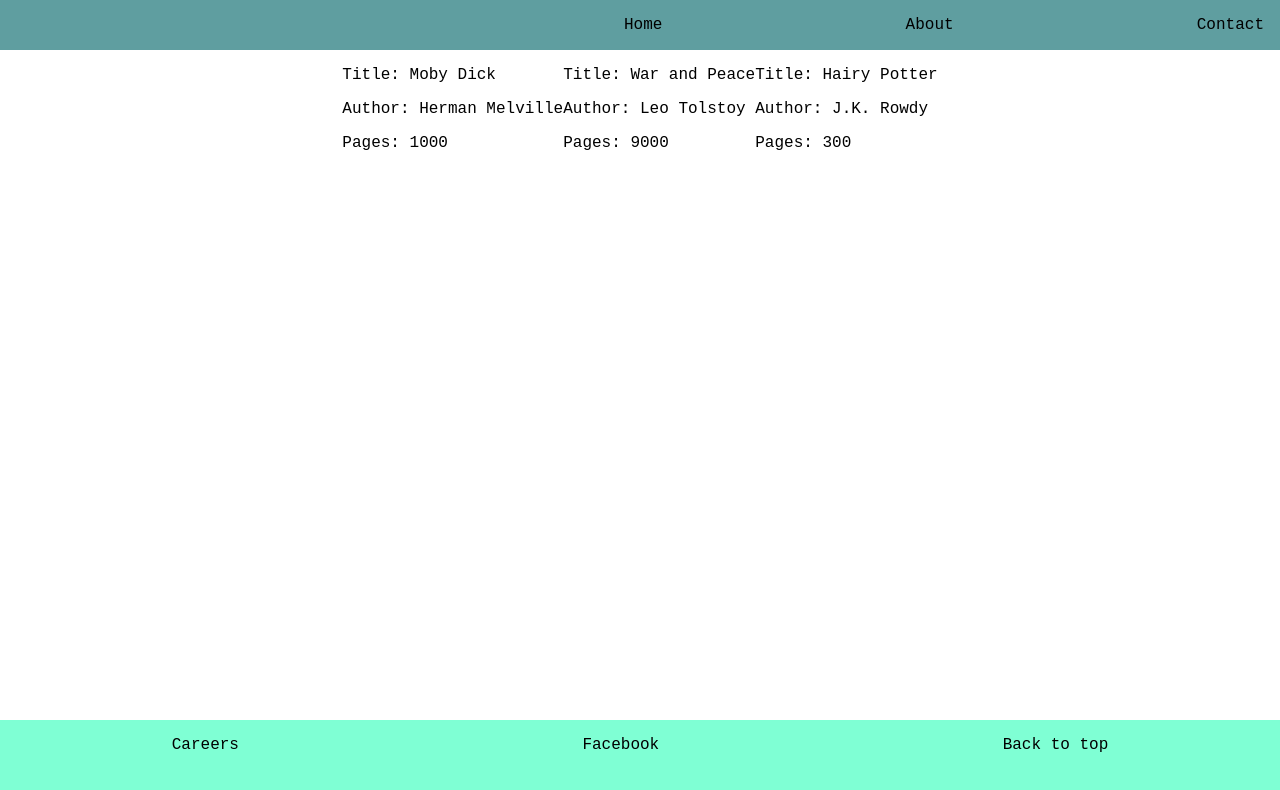
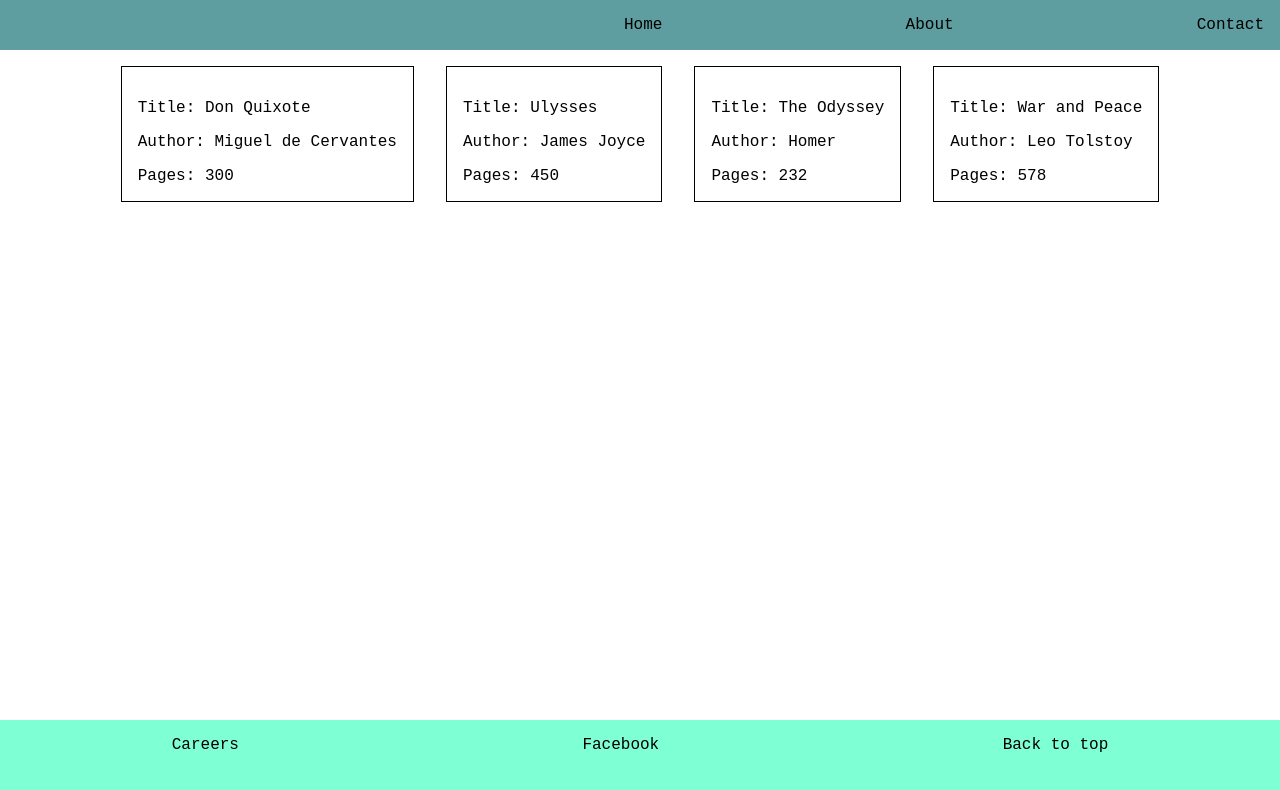
Before and after one commit to dankified/react-practice-app, a React (Create React App) app: page / in a window 1280 px wide. Shown: the top 790 px of the page. Built offline with nearby package versions, Linux system fonts and the light colour scheme.

Commit message:
Map through collection of books

```diff
--- a/src/components/Book.js
+++ b/src/components/Book.js
@@ -1,4 +1,5 @@
 import React from 'react';
+import '../styles/book.css';
 
 const Book = props => {
 	return (
--- a/src/components/MainContent.js
+++ b/src/components/MainContent.js
@@ -2,12 +2,23 @@ import React from 'react';
 import '../styles/mainContent.css';
 import Book from './Book';
 
+const bookArray = [
+	{title: "Don Quixote", author: "Miguel de Cervantes", pages: 300},
+	{title: "Ulysses", author: "James Joyce", pages: 450},
+	{title: "The Odyssey", author: "Homer", pages: 232},
+	{title: "War and Peace", author: "Leo Tolstoy", pages: 578},
+
+]
+
+
 const MainContent = () => {
 	return (
 		<div id="main-content">
-			<Book title="Moby Dick" author="Herman Melville" pages="1000" />
-			<Book title="War and Peace" author="Leo Tolstoy" pages="9000"/>
-			<Book title="Hairy Potter" author="J.K. Rowdy" pages="300"/>
+			{bookArray.map(book => <Book
+				title={book.title}
+				author={book.author}
+				pages={book.pages}
+			/>)}
 		</div>
 	)
 }
--- /dev/null
+++ b/src/styles/book.css
@@ -0,0 +1,5 @@
+.book {
+	border: 1px solid black;
+	margin: 1rem;
+	padding: 1rem;
+}
```
